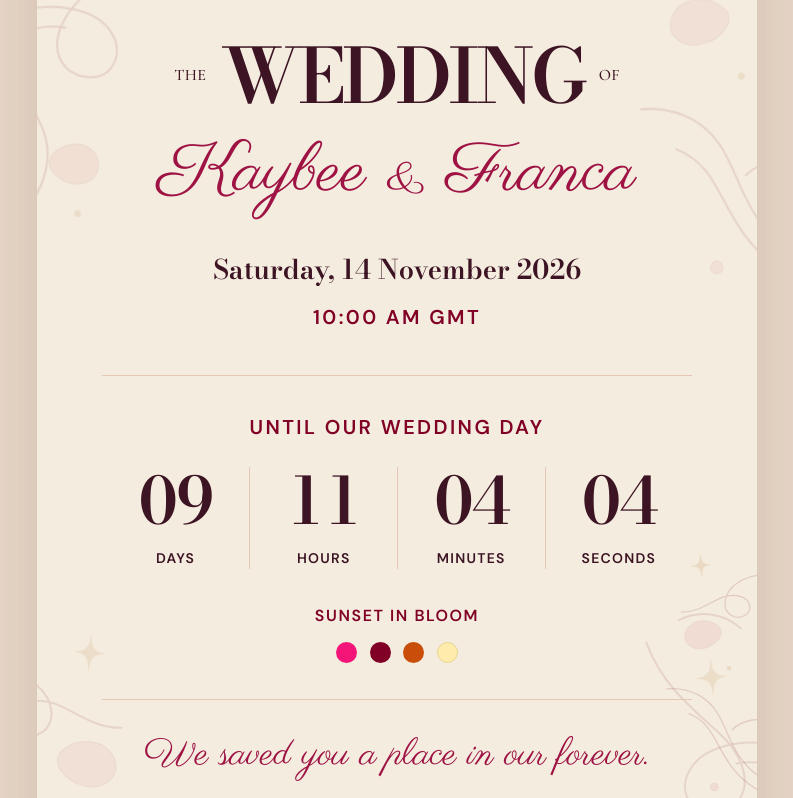
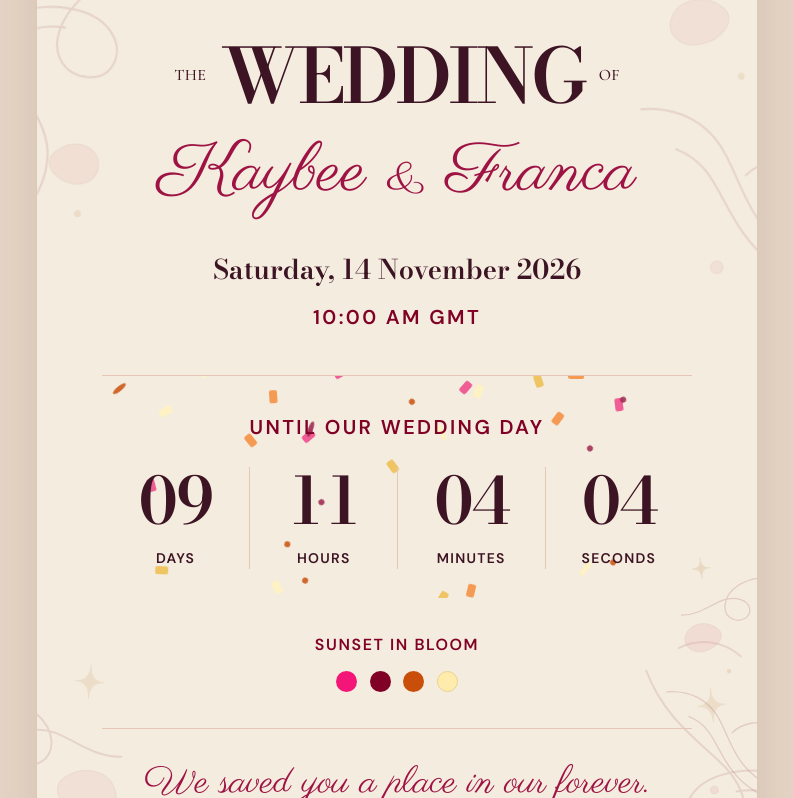
Before and after one commit to fidelnyame-80/Kaybee-Franca, a Next.js app: page / in a window 1280 px wide. Shown: the part 975-1773 px from the top of the page, without its empty margins (243-1036 px from the left). Built offline with nearby package versions, Linux system fonts and the light colour scheme.

Commit message:
Continuous confetti on countdown and It's our wedding message (#7)
* Add endless countdown confetti and wedding celebration message

* Style nonstop colorful confetti around countdown

```diff
--- a/app/components/Countdown.tsx
+++ b/app/components/Countdown.tsx
@@ -2,30 +2,26 @@
 
 import { useEffect, useState } from "react";
 
-type CountdownProps = {
-  target: string;
-};
+type CountdownProps = { target: string };
+
+const confetti = Array.from({ length: 42 }, (_, i) => ({
+  left: `${(i * 37.7 + 9) % 100}%`,
+  delay: `${-((i * 0.71) % 9)}s`,
+  duration: `${5 + (i % 6) * 0.75}s`,
+  drift: `${(i % 2 ? 1 : -1) * (20 + (i * 13) % 75)}px`,
+  rotation: `${(i * 43) % 360}deg`,
+  color: ["#ef4286", "#eebd4c", "#9b204b", "#f48b39", "#fff2c0", "#c94e09"][i % 6],
+}));
 
 export default function Countdown({ target }: CountdownProps) {
   const [remaining, setRemaining] = useState<number | null>(null);
-  const [dayHasPassed, setDayHasPassed] = useState(false);
 
   useEffect(() => {
-    const targetDate = new Date(target);
-    const targetTime = targetDate.getTime();
-    // The wedding is in Ghana (GMT); the wedding day ends at midnight GMT.
-    const dayEnd = Date.UTC(targetDate.getUTCFullYear(), targetDate.getUTCMonth(), targetDate.getUTCDate() + 1);
-    const update = () => {
-      const now = Date.now();
-      setRemaining(Math.max(0, Math.ceil((targetTime - now) / 1000)));
-      setDayHasPassed(now >= dayEnd);
-    };
-
-    // Hydrate with the same placeholder as the static HTML, then use the clock.
+    const targetTime = new Date(target).getTime();
+    const update = () => setRemaining(Math.max(0, Math.ceil((targetTime - Date.now()) / 1000)));
     const initialTick = window.setTimeout(update, 0);
     const interval = window.setInterval(update, 1000);
     document.addEventListener("visibilitychange", update);
-
     return () => {
       window.clearTimeout(initialTick);
       window.clearInterval(interval);
@@ -42,21 +38,31 @@ export default function Countdown({ target }: CountdownProps) {
 
   return (
     <div className="countdown">
-      <p className="countdown__caption" role="status">
-        {remaining === 0
-          ? dayHasPassed ? "Thank you for celebrating with us" : "It's wedding day!"
-          : "Until our wedding day"}
+      <div className="countdown__confetti" aria-hidden="true">
+        {confetti.map((piece, i) => (
+          <span key={i} className="countdown__confetti-piece" style={{
+            left: piece.left,
+            animationDelay: piece.delay,
+            animationDuration: piece.duration,
+            backgroundColor: piece.color,
+            ["--confetti-drift" as string]: piece.drift,
+            ["--confetti-rotation" as string]: piece.rotation,
+          }} />
+        ))}
+      </div>
+      <div className="countdown__foreground">
+        <p className={`countdown__caption${remaining === 0 ? " countdown__caption--celebration" : ""}`} role="status">
+          {remaining === 0 ? "It's our wedding!" : "Until our wedding day"}
         </p>
         {remaining !== 0 && <dl className="countdown__clock" role="timer" aria-label="Time until our wedding" aria-live="off">
           {units.map(({ label, value }) => (
             <div className="countdown__unit" key={label}>
               <dt className="countdown__label">{label}</dt>
-            <dd className="countdown__number">
-              {value === null ? "—" : String(value).padStart(2, "0")}
-            </dd>
+              <dd className="countdown__number">{value === null ? "—" : String(value).padStart(2, "0")}</dd>
             </div>
           ))}
         </dl>}
       </div>
+    </div>
   );
 }
--- a/app/globals.css
+++ b/app/globals.css
@@ -1223,3 +1223,14 @@ a { color: inherit; text-decoration: none; }
 .service-preview h2{font-size:clamp(55px,9vw,104px)}
 .service-preview__inner>p:not(.section-kicker){font-size:clamp(25px,3.7vw,34px);max-width:620px;line-height:1.4}
 .service-preview__button{font-size:clamp(16px,2.2vw,21px);min-height:76px;line-height:1.35;letter-spacing:.045em;text-align:center}
+
+/* Continuous wedding-day confetti: contained to the countdown, with accessible reduced-motion support */
+.countdown{position:relative;isolation:isolate;overflow:hidden;min-height:150px;padding-bottom:clamp(20px,4cqw,45px)}
+.countdown__foreground{position:relative;z-index:1;pointer-events:none}
+.countdown__confetti{position:absolute;inset:0;overflow:hidden;z-index:0;pointer-events:none}
+.countdown__confetti-piece{position:absolute;top:-14px;width:8px;height:13px;opacity:.85;border-radius:2px;transform:rotate(var(--confetti-rotation));animation:countdown-confetti-fall linear infinite;will-change:transform}
+.countdown__confetti-piece:nth-child(3n){width:6px;height:6px;border-radius:50%}
+.countdown__confetti-piece:nth-child(5n){width:5px;height:16px}
+.countdown__caption--celebration{font:600 clamp(38px,8cqw,78px)/1.15 var(--display);letter-spacing:-.035em;text-transform:none;color:var(--burgundy);margin:20px auto 12px;text-shadow:0 2px 0 #fff7eb}
+@keyframes countdown-confetti-fall{from{transform:translate3d(0,-10px,0) rotate(var(--confetti-rotation))}to{transform:translate3d(var(--confetti-drift),320px,0) rotate(900deg)}}
+@media(prefers-reduced-motion:reduce){.countdown__confetti-piece{animation:none;top:30%;opacity:.5}.countdown__confetti-piece:nth-child(3n){top:70%}}
```
Lines whose indentation alone changed are shown as unchanged.
